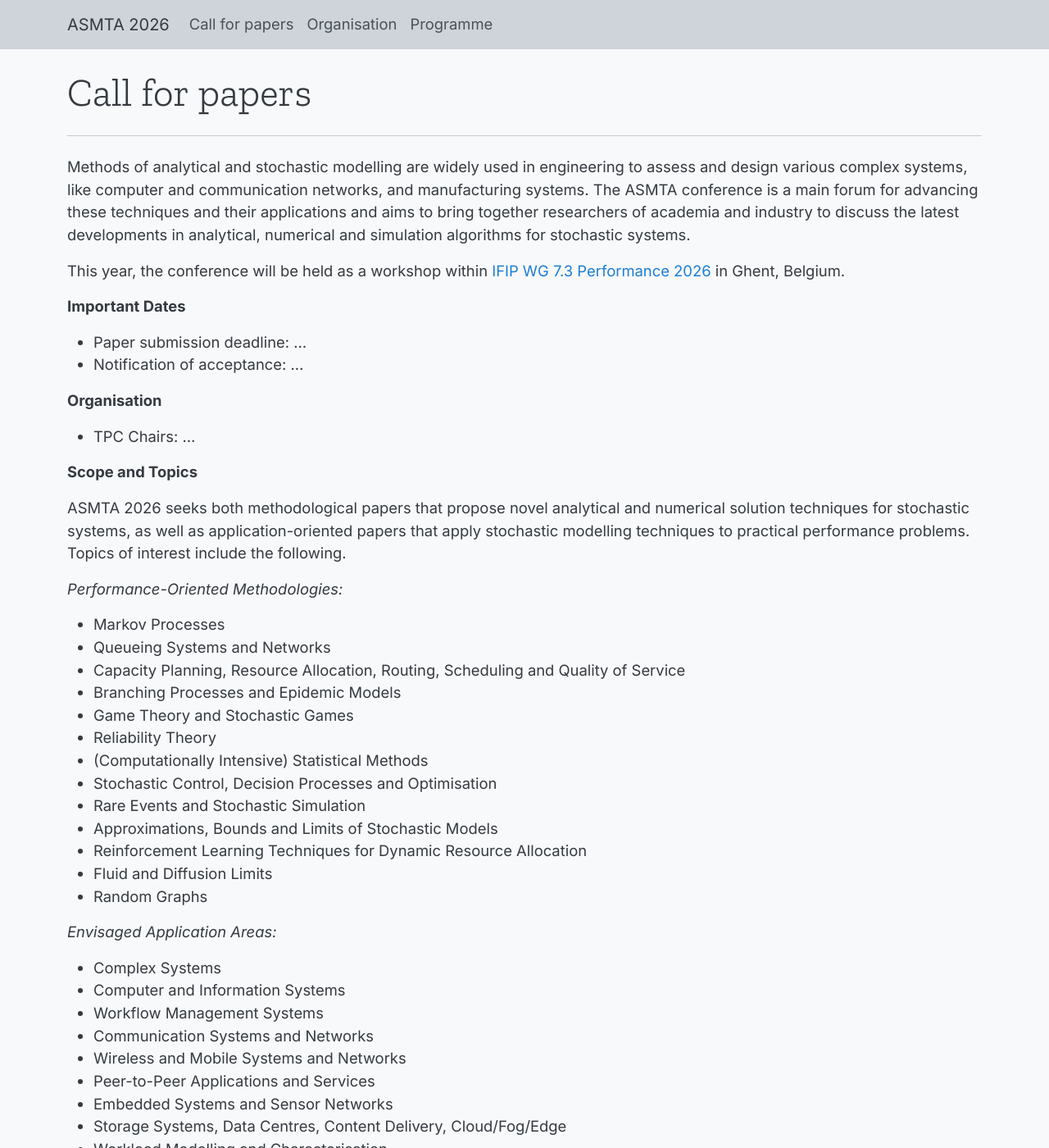
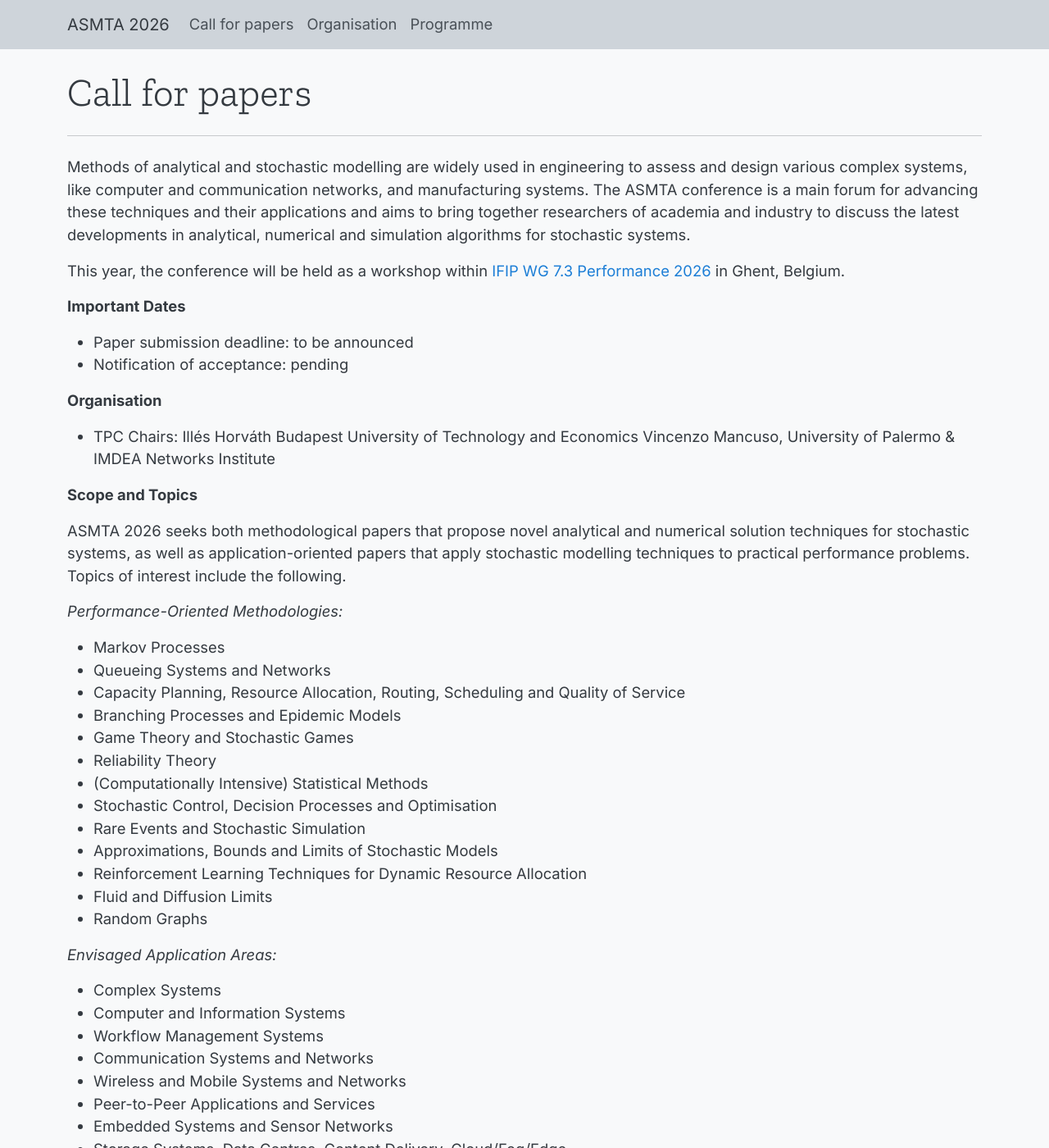
Before and after one commit to asmta/asmta.github.io, a Jekyll site: the page built from call.md, in a window 1280 px wide and 1400 px high. Shown: the whole window at 82% size. Built offline with Jekyll 4.4.1, drawn with Linux system fonts in a browser that asks for light colours; some of the changed text lies outside the part shown.

Commit message:
Update call.md

```diff
--- a/call.md
+++ b/call.md
@@ -18,13 +18,15 @@ This year, the conference will be held as a workshop within
 
 **Important Dates**
 
-- Paper submission deadline: ...
-- Notification of acceptance: ...
+- Paper submission deadline: to be announced
+- Notification of acceptance: pending
 
 
 **Organisation**
 
-- TPC Chairs: ...
+- TPC Chairs:
+  Illés Horváth Budapest University of Technology and Economics
+  Vincenzo Mancuso, University of Palermo & IMDEA Networks Institute
 
 
 **Scope and Topics**
```
Also changed, not shown: other parts of call.md (+2 -2 lines).
